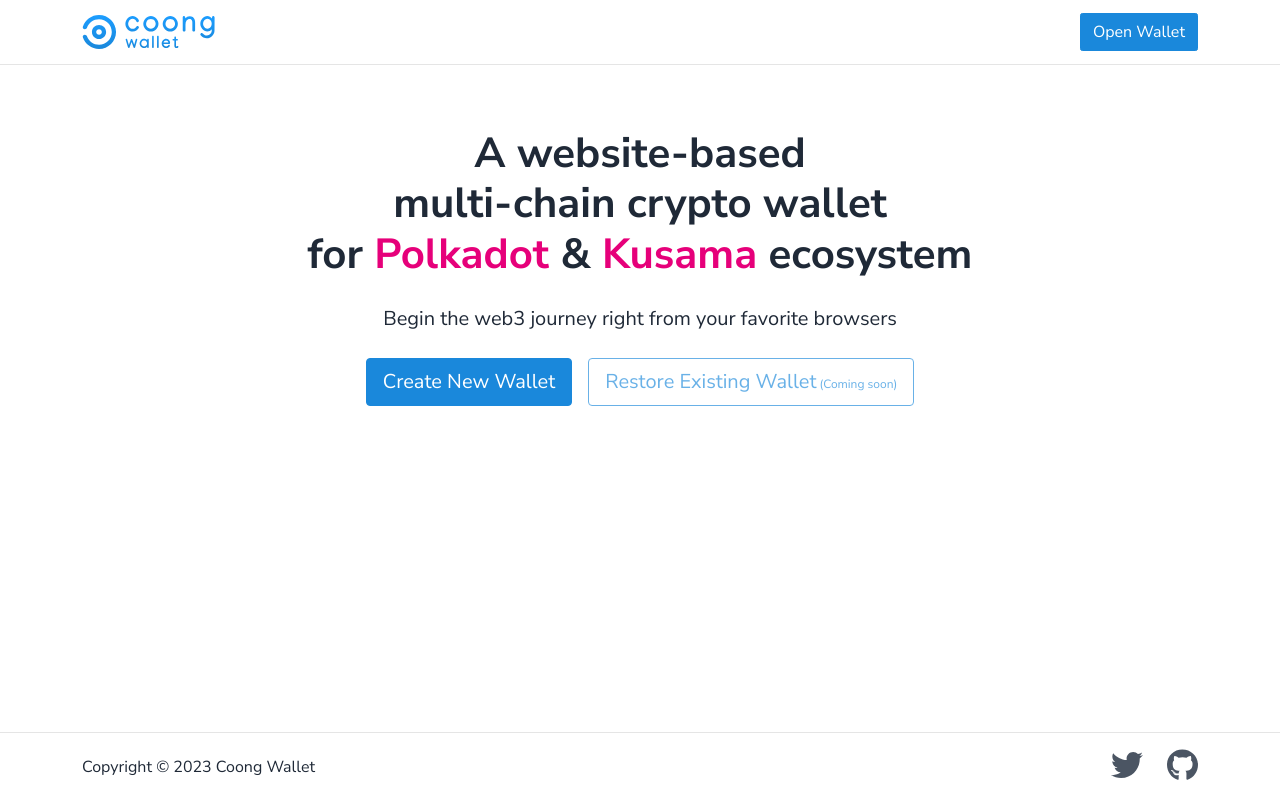
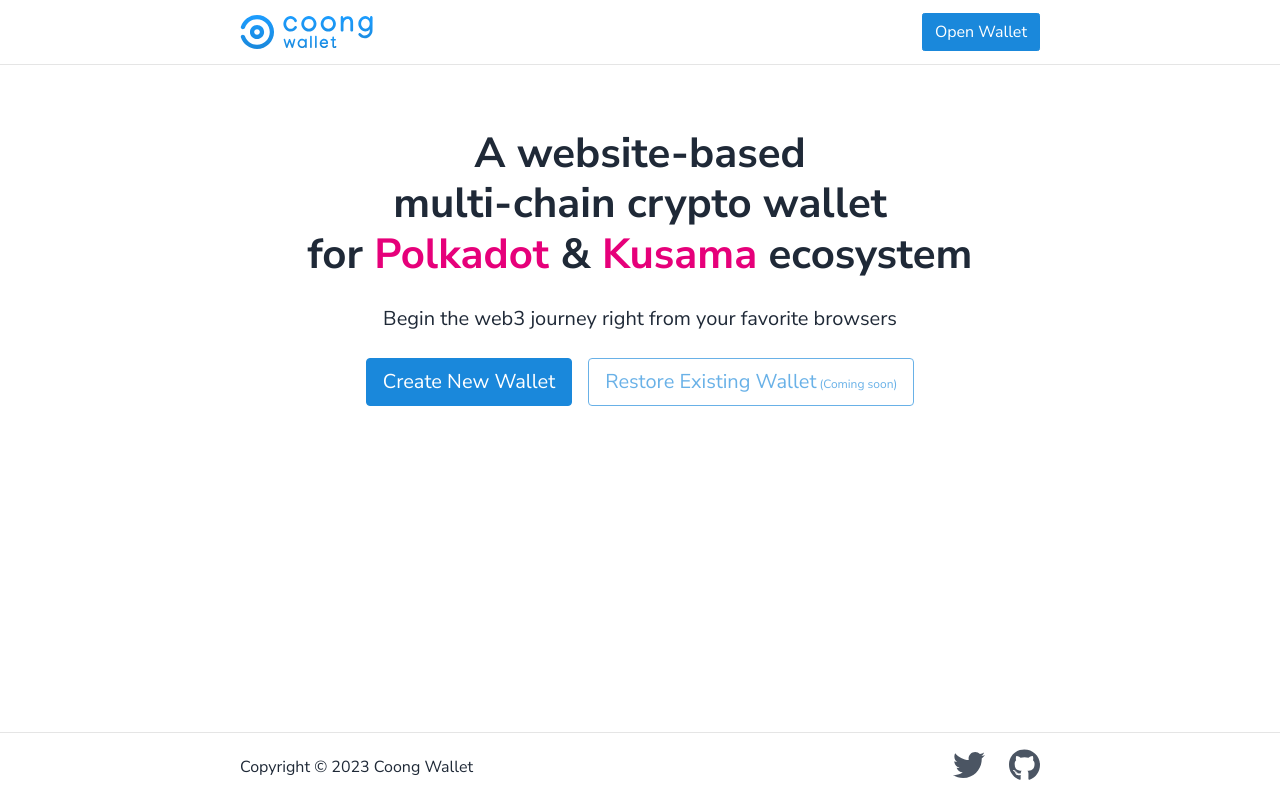
Before and after one commit to CoongCrafts/coongwallet.io, a React (Vite) app: page / in a window 1280 px wide. Built offline with nearby package versions, Linux system fonts and the light colour scheme.

Commit message:
refactor: set max-width 800px for whole page

```diff
--- a/src/App.tsx
+++ b/src/App.tsx
@@ -7,7 +7,7 @@
   return (
     <div className='flex flex-col min-h-[100vh] text-gray-800'>
       <Header />
-      <main className='my-16 text-center flex-1'>
+      <main className='my-16 text-center flex-1 max-w-[800px] mx-auto'>
         <Container>
           <h1 className='text-4xl sm:text-5xl md:text-6xl font-bold mb-6'>
             A website-based
--- a/src/components/Footer.tsx
+++ b/src/components/Footer.tsx
@@ -8,7 +8,7 @@
   return (
     <footer className={`${className} border-t border-black/10`}>
       <Container>
-        <div className='flex flex-col sm:flex-row justify-between items-center py-4 gap-4'>
+        <div className='flex flex-col sm:flex-row justify-between items-center py-4 gap-4 max-w-[800px] mx-auto'>
           <span>Copyright &copy; 2023 Coong Wallet</span>
           <div className='flex gap-6'>
             <a href='https://twitter.com/CoongWallet' target='_blank'>
--- a/src/components/Header.tsx
+++ b/src/components/Header.tsx
@@ -7,8 +7,10 @@
   return (
     <header className={`${className} border-b border-black/10`}>
       <Container>
-        <div className='flex justify-between items-center h-[64px]'>
-          <img src={CoongWalletLogo} alt='Coong Wallet Logo' className='h-[34px]' />
+        <div className='flex justify-between items-center h-[64px] max-w-[800px] mx-auto'>
+          <a href='/'>
+            <img src={CoongWalletLogo} alt='Coong Wallet Logo' className='h-[34px]' />
+          </a>
           <div>
             <Button variant='primary' href='https://app.coongwallet.io'>
               Open Wallet
```
